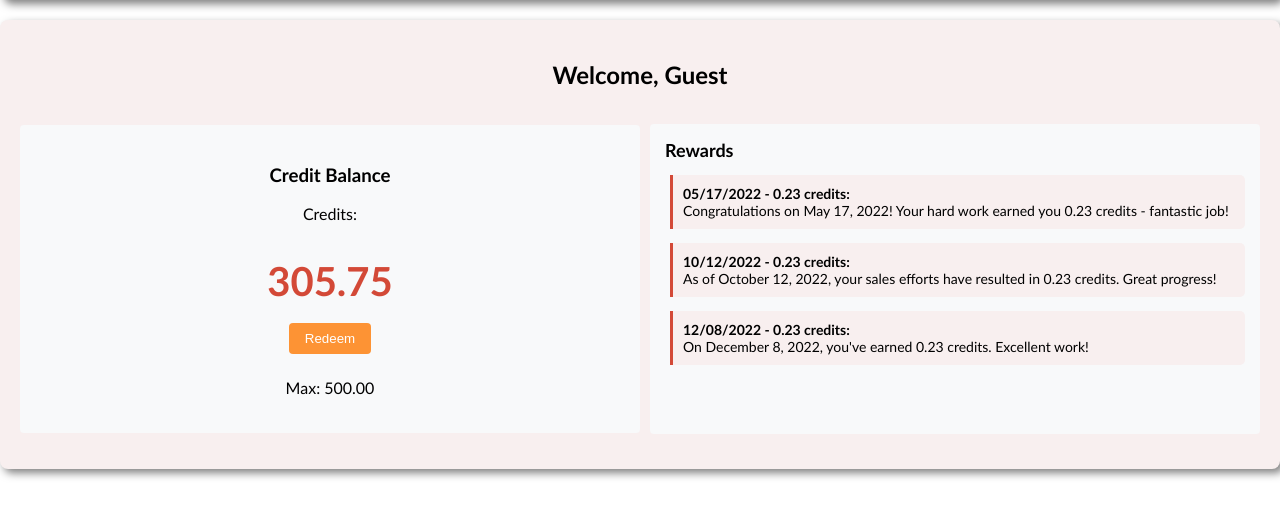
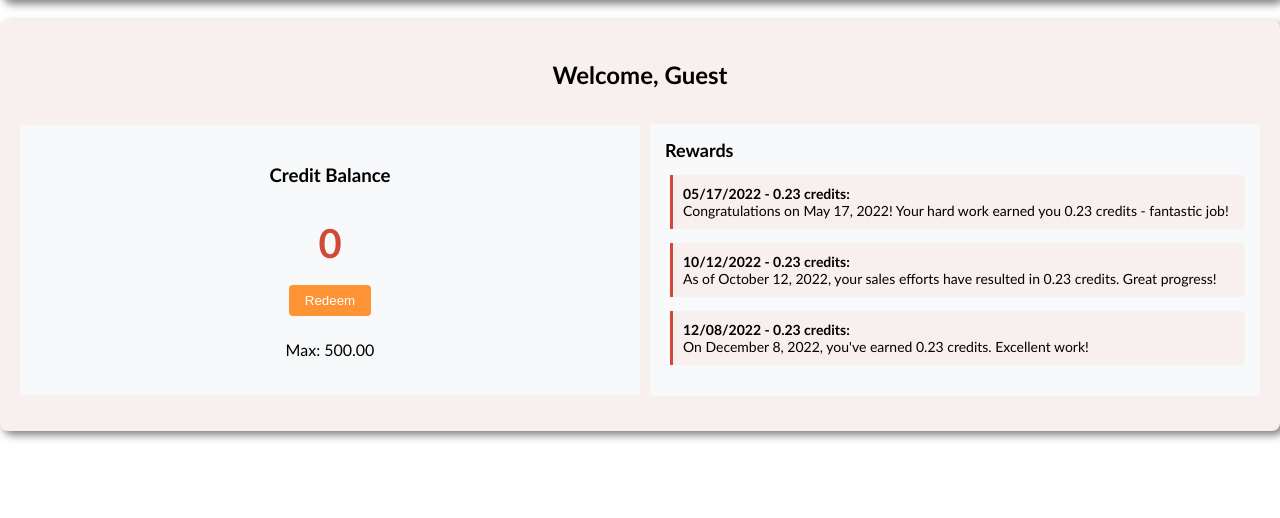
Before and after one commit to BryzMcln/HRM-Feature, a PHP site: page /home.php in a window 1280 px wide. Shown: the part 114-632 px from the top of the page. Run offline with PHP 8.4, Linux system fonts and the light colour scheme; data that the repository does not hold is empty; some libraries are stand-ins or nearby versions.

Commit message:
style and php

```diff
--- a/home.php
+++ b/home.php
@@ -58,9 +58,8 @@ $conn->close();
         <div class="collection">
             <section class="credit-balance">
                 <h3>Credit Balance</h3>
-                <p>Credits:</p>
-                <h1><span></span>305.75</h1>
-                <button>Redeem</button>
+                <h2><span id='creditBalance'><?php echo $creditBalance; ?></span></h2>
+                <button onclick="redeemCredits()">Redeem</button>
                 <p>Max: 500.00</p>
             </section>
 
--- a/home_style.css
+++ b/home_style.css
@@ -104,7 +104,7 @@ nav a:hover {
     margin-right: 10px;
 }
 
-.credit-balance h1 {
+.credit-balance h2 {
     font-size: 2.5rem;
     color: #D34937;
     margin-bottom: 10px;
```
